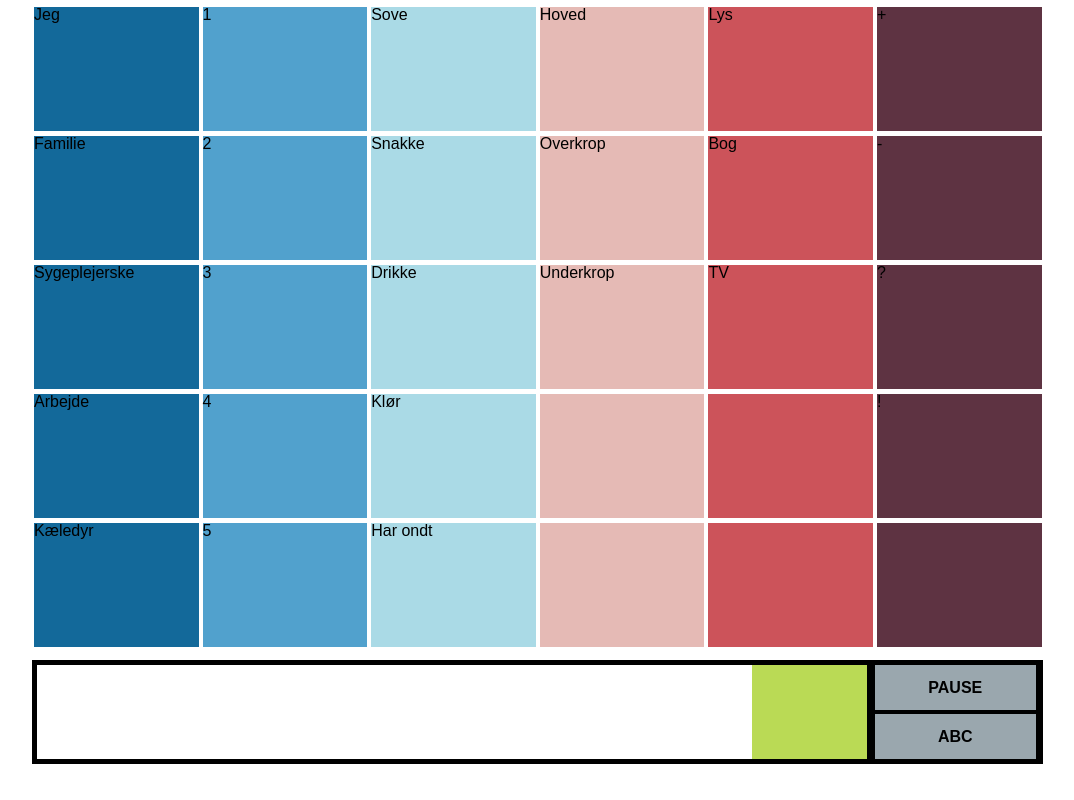
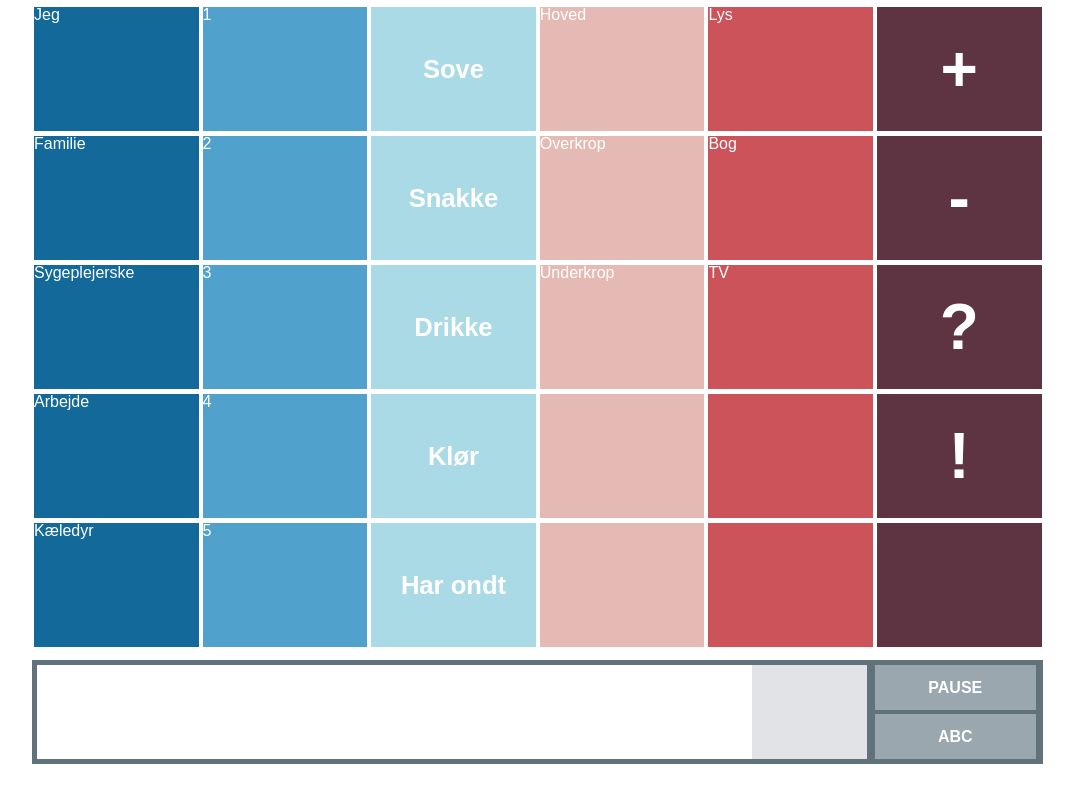
Before and after one commit to Jesperkm/vita, a PHP site: page / in a window 1280 px wide. Shown: the whole page, without its empty margins (101-1175 px from the left). Run offline with PHP 8.4, Linux system fonts and the light colour scheme; some libraries are stand-ins or nearby versions.

Commit message:
modifying style.css

```diff
--- a/zepto/0.1/style.css
+++ b/zepto/0.1/style.css
@@ -57,6 +57,7 @@ body, html {
 
 #one li, #two li, #three li, #four li, #five li, #six li {
   margin: 5px;
+  color:#fff;
 }
 
 #one, #two, #three, #four, #five, #six {
@@ -69,6 +70,10 @@ body, html {
 
 #three li {
   background:#aadae6;
+  font-size:1.6em;
+  font-weight:bold;
+  text-align:center;
+  line-height: 125px;
 }
 
 #four li {
@@ -81,6 +86,10 @@ body, html {
 
 #six li {
   background:#5e3342;
+  font-size:4em;
+  font-weight:bold;
+  text-align:center;
+  line-height: 125px;
 }
 
 /*=====================================
@@ -90,7 +99,7 @@ body, html {
 #lower-content {
   width:1011px;
   height:104px;
-  background-color:#000;
+  background-color:#62727b;
   margin:0 5px 0 5px;
 }
 
@@ -107,7 +116,7 @@ body, html {
   height:94px;
   width:115px;
   margin: 5px 5px 5px 0;
-  background: #bada55;
+  background: #e1e3e6;
 }
 
 #buttons {
@@ -126,4 +135,5 @@ body, html {
   text-align: center;
   line-height: 45px;
   font-weight: bold;
+  color:#fff;
 }
```
